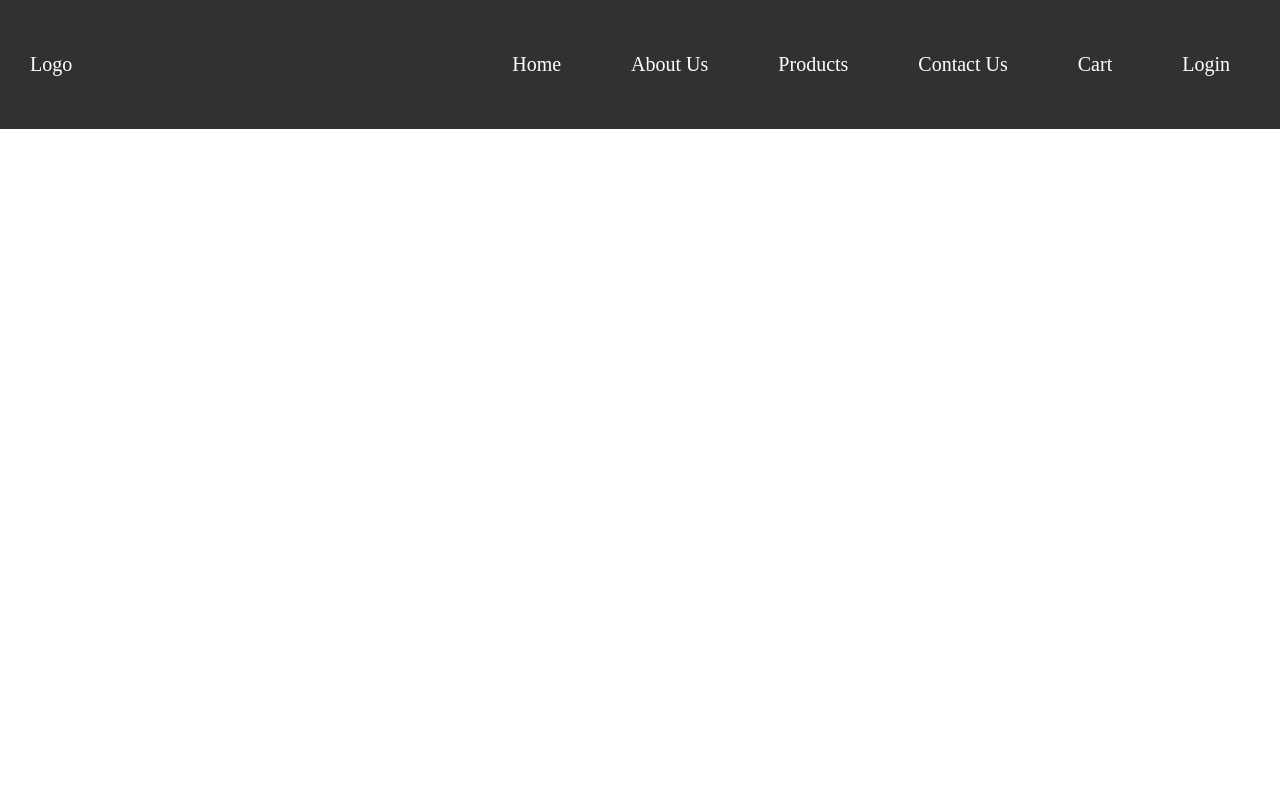
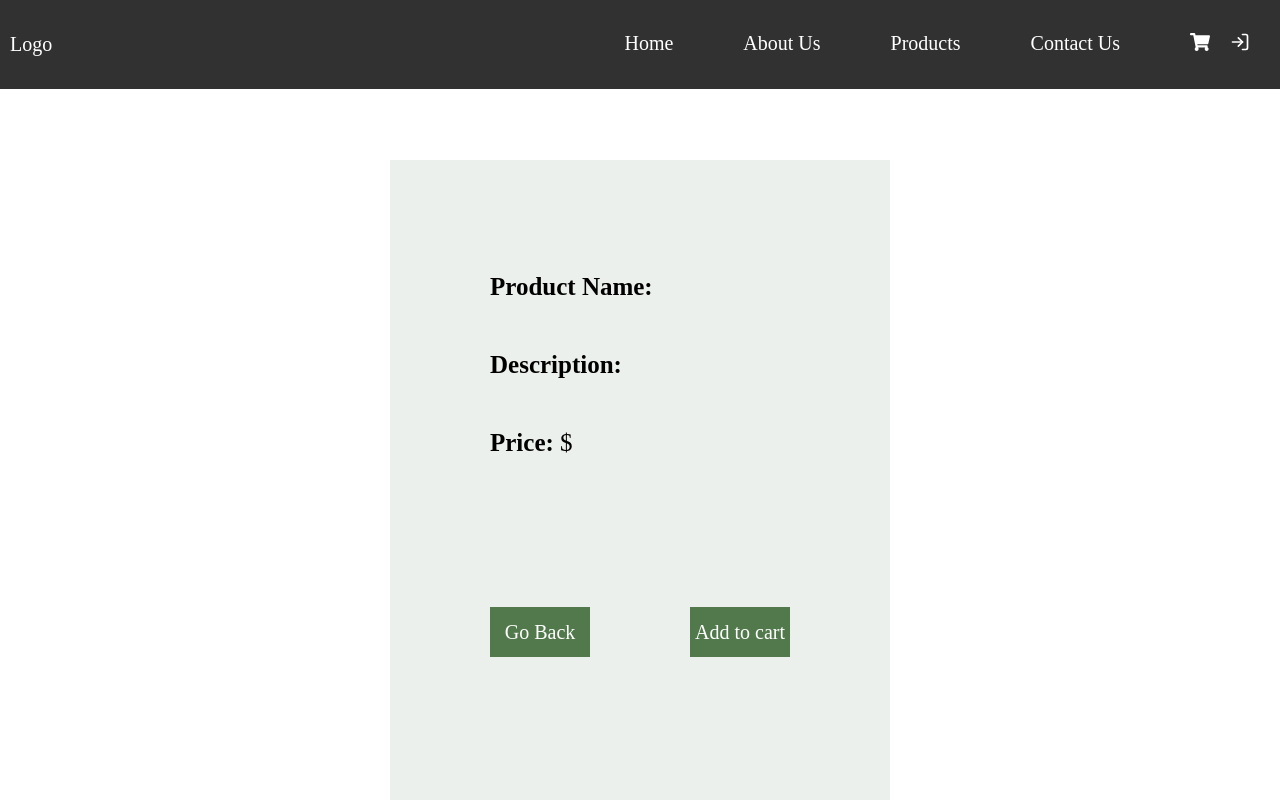
Before and after one commit to laylaabosaad/minigarden-frontend, a React (Create React App) app: page /singleproduct/1 in a window 1280 px wide. Built offline with nearby package versions, Linux system fonts and the light colour scheme; no server answers.

Commit message:
404 error and navbar

```diff
--- a/src/App.js
+++ b/src/App.js
@@ -19,6 +19,7 @@ import Ordersadmin from "./Components/Dashboard/Ordersadmin";
 import UserContact from "./Components/Dashboard/UserContact";
 import Error404 from "./Components/404page/Error404";
 
+
 function App() {
   const [loggedin, setLoggedin] = useState(false);
 
@@ -34,6 +35,7 @@ function App() {
   return (
     <div className="App">
       <Navbar loggedin={loggedin} setLoggedin={setLoggedin} />
+
 
       <Routes>
         <Route path="/" element={<Home />} />
--- a/src/Components/Aboutus/rectangle.css
+++ b/src/Components/Aboutus/rectangle.css
@@ -183,11 +183,11 @@
   width: fit-content;
 }
 .values-box {
-  /* border: 2px solid rgb(255, 72, 0); */
-  margin-bottom: 0;
+    /* border: 2px solid rgb(255, 72, 0); */
+    margin-bottom: 0;
+    width: 100%;
 
 }
-
 .values-about {
   display: flex;
   /* border: 2px solid yellow; */
@@ -291,6 +291,9 @@
     font-size: 80px;
     margin-top: -50px;
   }
+  .values-h1{
+    font-size: 40px;
+  }
   .about-us-header p {
     font-size: 30px;
     width: fit-content;
--- a/src/Components/Footer/Footer.css
+++ b/src/Components/Footer/Footer.css
@@ -15,6 +15,7 @@ color: rgb(255, 255, 255);
 display: flex;
 flex-direction: column;
 gap: 10px;
+
 }
 
 .footer-container-details {
--- a/src/Components/Footer/Footer.js
+++ b/src/Components/Footer/Footer.js
@@ -1,9 +1,10 @@
-import React from "react";
+
 import "../Footer/Footer.css";
 import img from "../images/icon.png";
 
 import { FaPhone } from "react-icons/fa";
 import { FaRegEnvelopeOpen } from "react-icons/fa";
+import { Link } from "react-router-dom";
 const Footer = () => {
   return (
     <div className="footer-container">
@@ -26,7 +27,7 @@ const Footer = () => {
         </div>
         <div className="footer-title1">
           <h1>Menu</h1>
-          <div>Home</div>
+          <div><Link></Link></div>
           <div>About Us</div>
           <div>Contact Us</div>
           <div>Products</div>
--- a/src/Components/Navbar/Navbar.css
+++ b/src/Components/Navbar/Navbar.css
@@ -3,13 +3,24 @@
   display: flex;
   flex-wrap: wrap;
   flex-direction: row;
-  gap: 70px;
+  width: fit-content;
+
   background-color: rgba(0, 0, 0, 0.809);
-  padding: 30px;
+  padding: 10px;
   align-items: center;
+  /* border: 2px solid yellow; */
   position: fixed;
   z-index: 1;
+}
 
+.logandcart-nav{
+  /* border: 2px solid red; */
+  display: flex;
+  flex-wrap: wrap;
+  flex-direction: row;
+  justify-content: center;
+  align-items: center;
+  gap: 20px;
 }
 
 .navlinks {
@@ -22,14 +33,13 @@
 }
 
 .navlinks:hover {
-   color: #04aa6d;
+  color: #04aa6d;
 }
 
 .navbar {
   display: flex;
   justify-content: space-between;
   align-items: center;
-
 
   color: #fff;
 
@@ -55,7 +65,6 @@
   flex-direction: row;
   flex-wrap: wrap;
 
-
   padding: 10px 20px;
   gap: 70px;
 }
@@ -65,14 +74,13 @@
   flex-direction: column;
   font-size: 40px;
   position: fixed;
-   background-color: rgba(0, 0, 0, 0.809);
-   gap: 20px;
-  top: 8rem;
+  background-color: rgba(0, 0, 0, 0.809);
+  gap: 20px;
+  top: 5.5rem;
   left: 0;
   width: 100%;
   padding: 3rem 0;
   z-index: 999;
-
 }
 
 .navlinks {
@@ -97,5 +105,4 @@
     font-size: 2rem;
     cursor: pointer;
   }
-
 }
--- a/src/Components/Navbar/Navbar.jsx
+++ b/src/Components/Navbar/Navbar.jsx
@@ -1,9 +1,9 @@
 import { useState } from "react";
 import { Link, useLocation } from "react-router-dom";
-import { FaBars } from "react-icons/fa";
+import { FaBars, FaShoppingCart } from "react-icons/fa";
+import {FiLogIn, FiLogOut} from "react-icons/fi";
 import "./Navbar.css";
 
-// Or I can put const Navbar=({loggedin, setLoggedin}) as named
 const Navbar = (props) => {
   const location = useLocation();
   const [showMenu, setShowMenu] = useState(false);
@@ -56,26 +56,35 @@ const Navbar = (props) => {
         >
           <div>Contact Us</div>
         </Link>
+        <div className="logandcart-nav">
           <Link
             to="/Cart"
             className={`navlinks ${
               location.pathname === "/Cart" ? "active" : ""
             }`}
           >
-          <div>Cart</div>
+            <div>
+              <FaShoppingCart />
+            </div>
           </Link>
-        {props.loggedin == false ? (
+
+          {props.loggedin === false ? (
             <Link
               to="/Login"
               className={`navlinks ${
                 location.pathname === "/Login" ? "active" : ""
               }`}
             >
-            <div>Login</div>
+              <div>
+                <FiLogIn />
+              </div>
             </Link>
           ) : (
-          <div onClick={handleLogout}>Logout</div>
+            <div onClick={handleLogout}>
+              <FiLogOut />
+            </div>
           )}
+        </div>
       </div>
       <div className="navbar-toggle">
         <FaBars onClick={toggleMenu} />
--- a/src/Components/Product/Singleproduct.js
+++ b/src/Components/Product/Singleproduct.js
@@ -1,6 +1,7 @@
 import { useState, useEffect } from "react";
 import { useParams } from "react-router";
-import "./singleprod.css"
+import { Link } from "react-router-dom";
+import "./singleprod.css";
 import axios from "axios";
 
 function Singleproduct() {
@@ -22,16 +23,37 @@ function Singleproduct() {
     <div className="product-section">
       <div className="productsection-cards">
         {singleProd && (
-          <div>
-            <p>{singleProd.title}</p>
-            <p>{singleProd.description}</p>
-            <p>{singleProd.stock}</p>
-            <p>{singleProd.price}</p>
+          <div className="image-description-single">
             {singleProd && singleProd.image && (
               <div className="bkrndimgcart">
                 <img src={singleProd.image.url} alt="" />
               </div>
             )}
+            <div className="single-info">
+              <p>
+                <strong>Product Name: </strong> {singleProd.title}
+              </p>
+              <p>
+                <strong>Description: </strong>
+                {singleProd.description}
+              </p>
+
+              <p>
+                <strong> Price: </strong>
+                {singleProd.price}$
+              </p>
+              <div className="btns-single">
+                <div className="product-buttons">
+                  <Link to="/Products">
+
+                    <button className="submit-btn">Go Back</button>
+                  </Link>
+                </div>
+                <div className="product-buttons">
+                  <button className="submit-btn">Add to cart</button>
+                </div>
+              </div>
+            </div>
           </div>
         )}
       </div>
--- a/src/Components/Product/singleprod.css
+++ b/src/Components/Product/singleprod.css
@@ -0,0 +1,41 @@
+.image-description-single {
+  display: flex;
+  /* border: 2px solid black; */
+  margin-top: 150px;
+
+  flex-direction: row;
+
+  justify-content: left;
+  align-items: center;
+  background-color:rgb(236, 240, 236);
+  height: 80vh;
+}
+
+.single-info {
+  font-size: 25px;
+  /* border: 2px solid rebeccapurple; */
+  display: flex;
+  flex-wrap: wrap;
+  flex-direction: column;
+  padding: 100px;
+
+
+  gap: 50px;
+}
+
+.bkrndimgcart img {
+  /* border: 2px solid red; */
+  height: 79.5vh;
+ width: 700px;
+}
+
+.btns-single{
+    /* border: 2px solid yellow; */
+    display: flex;
+    flex-wrap: wrap;
+    align-items: center;
+    justify-content: center;
+    flex-direction:row;
+    margin-top: 100px;
+    gap: 100px;
+}
--- a/src/Components/cart/Cart.css
+++ b/src/Components/cart/Cart.css
@@ -1,4 +1,4 @@
-.bkrndimgcart img {
+.imgmini-cart img {
   width: 150px;
   background-color: rgb(230, 240, 238);
   height: 150px;
--- a/src/Components/cart/Cart.js
+++ b/src/Components/cart/Cart.js
@@ -95,7 +95,7 @@ function Cart() {
                       <div className="img-price-title-cart">
                         {productItem.productId &&
                           productItem.productId.image && (
-                            <div className="bkrndimgcart">
+                            <div className="imgmini-cart">
                               <img
                                 src={productItem.productId.image.url}
                                 alt={productItem.productId.title}
```
Lines whose indentation alone changed are shown as unchanged.
